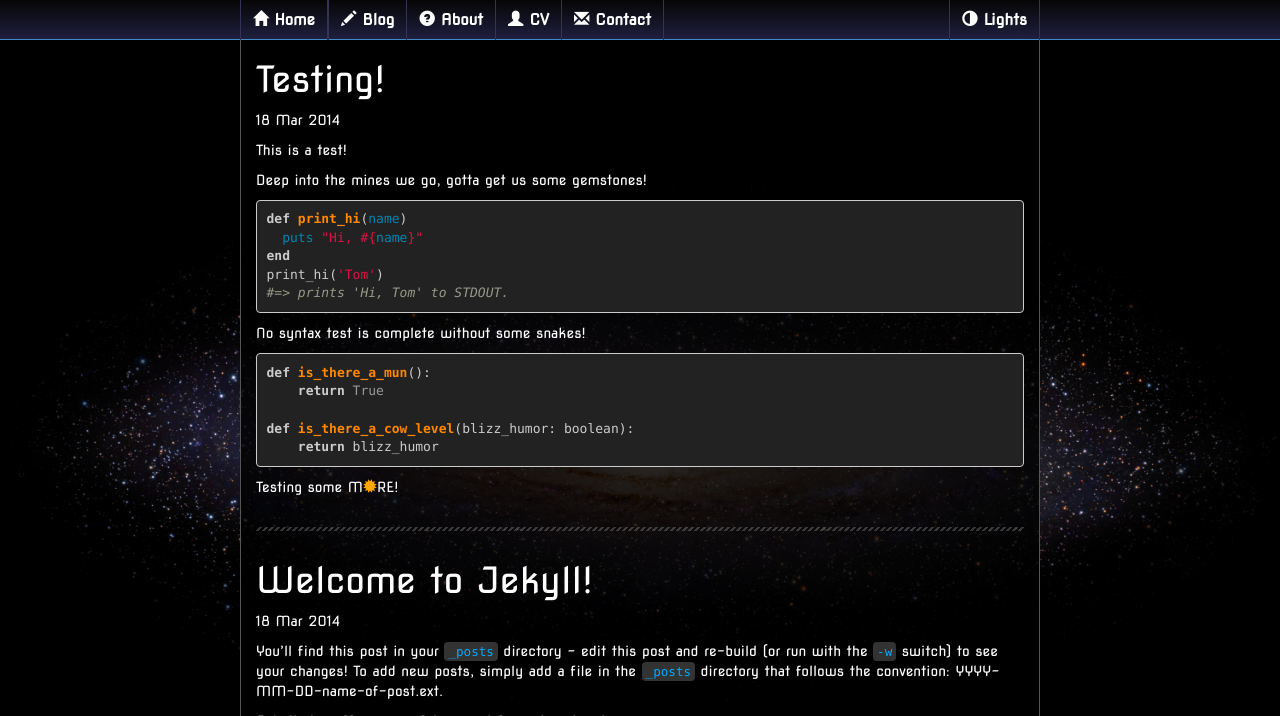
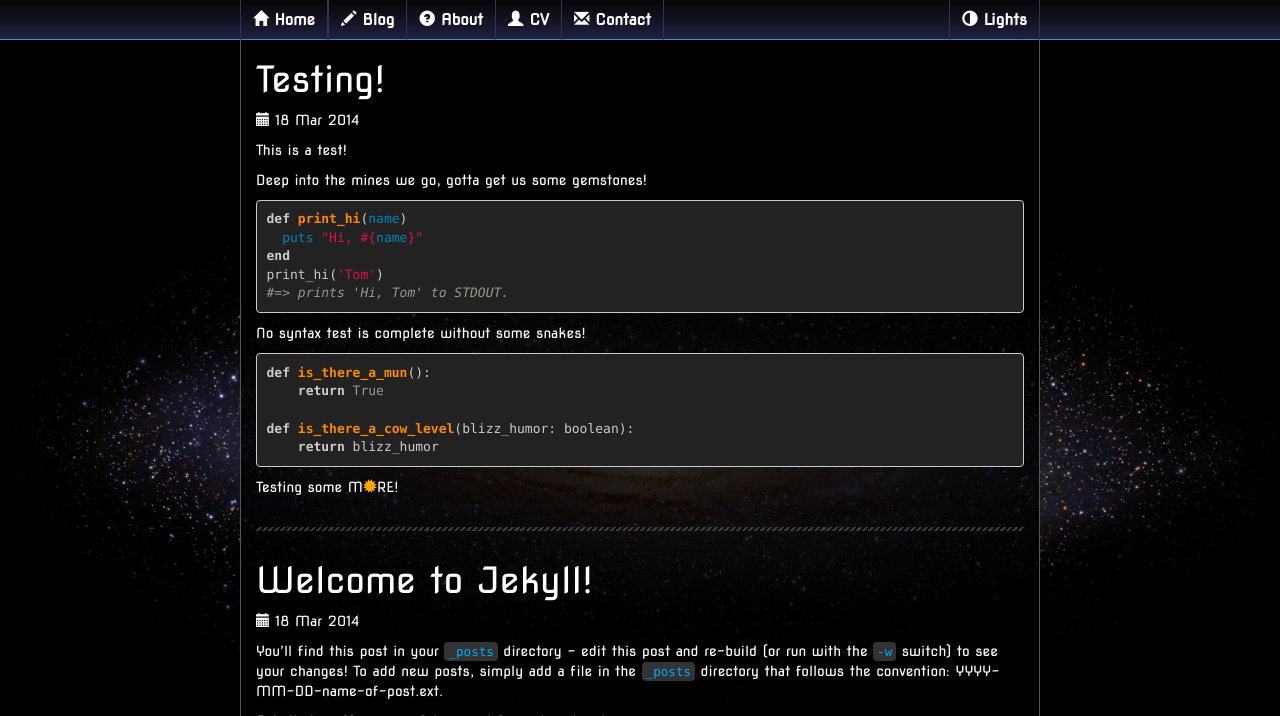
Before and after one commit to ErikBjare/ErikBjare.github.io, a Jekyll site: the page built from blog/index.html, in a window 1280 px wide. Shown: the top 716 px of the page. Built offline with Jekyll 4.4.1, drawn with Linux system fonts in a browser that asks for light colours; nearby versions of some CDN libraries; Markdown is read by kramdown in place of the engine named in the settings.

Commit message:
Made all posts share the same include

```diff
--- /dev/null
+++ b/_includes/post.html
@@ -0,0 +1,9 @@
+<h1>{{ page.title }}</h1>
+<p class="meta">
+    <span class="glyphicon glyphicon-calendar"></span>
+    {{ page.date | date_to_string }}
+</p>
+
+<div class="post">
+    {{ include.content }}
+</div>
--- a/_layouts/post.html
+++ b/_layouts/post.html
@@ -1,9 +1,5 @@
 ---
 layout: custom
 ---
-<h1>{{ page.title }}</h1>
-<p class="meta">{{ page.date | date_to_string }}</p>
 
-<div class="post">
-{{ content }}
-</div>
+{% include post.html content=content %}
--- a/blog/index.html
+++ b/blog/index.html
@@ -3,16 +3,9 @@
 title: Blog - Erik.Bjareho.lt
 ---
 
-{% for post in site.posts %}
-    <h1>{{ post.title }}</h1>
-    <p class="meta">{{ post.date | date_to_string }}</p>
-
-    <div class="post">
-        {{ post.content }}
-    </div>
-
+{% for page in site.posts %}
+    {% include post.html content=page.content %}
     <hr>
-
 {% endfor %}
 
 Next page button somewhere here!
```
